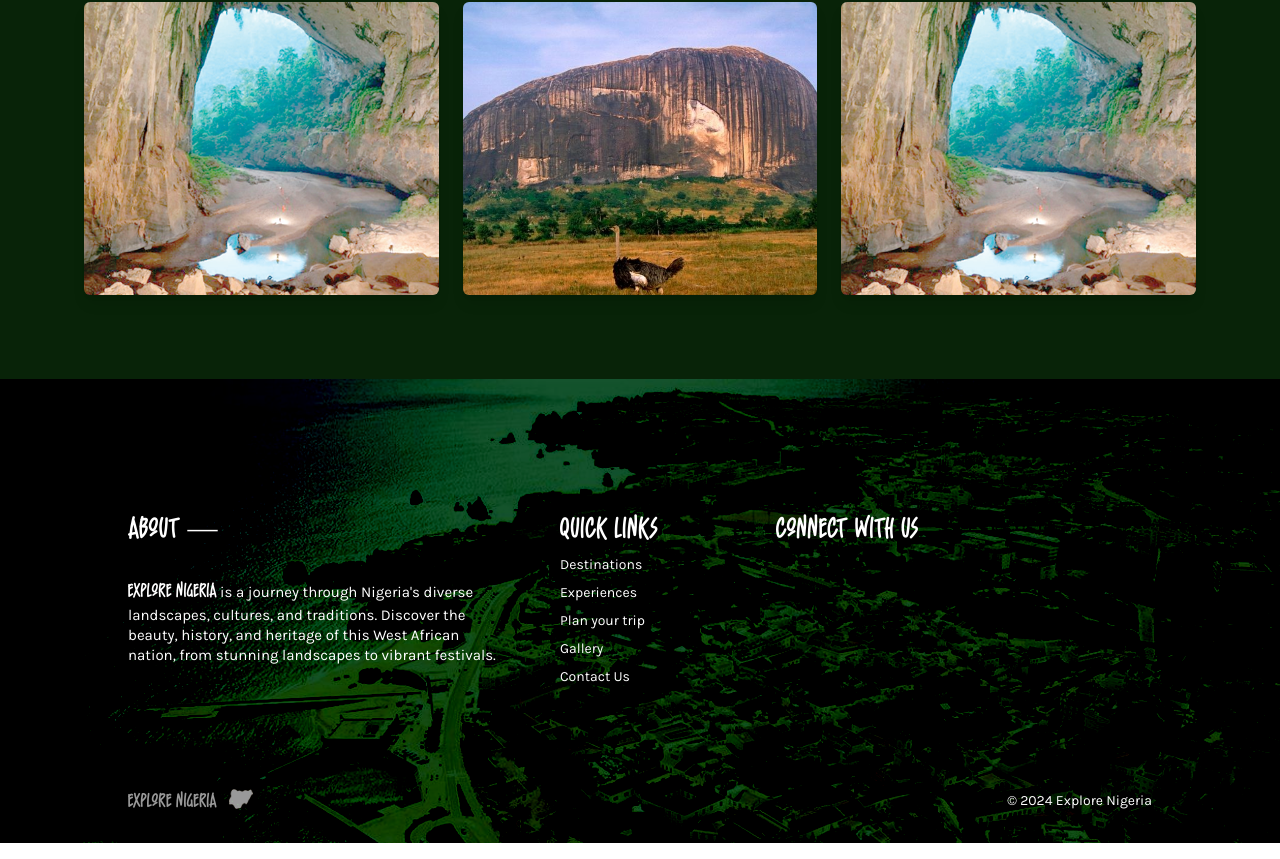
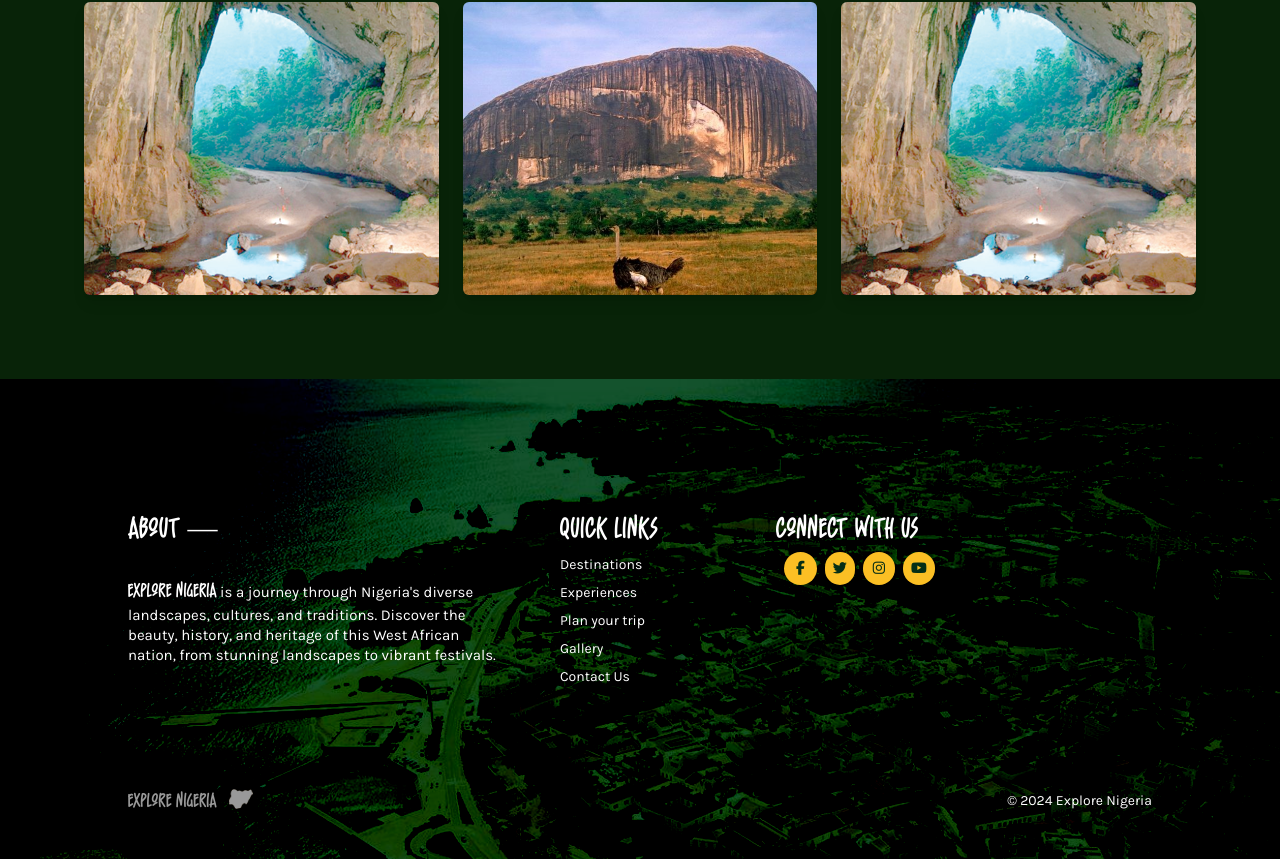
Before and after one commit to victorNwosu-Edusive/explore-nigeria, a React (Vite) app: page / in a window 1280 px wide. Shown: the part 4922-5781 px from the top of the page. Built offline with nearby package versions, Linux system fonts and the light colour scheme.

Commit message:
added fonts to footer

```diff
--- a/package.json
+++ b/package.json
@@ -12,6 +12,7 @@
     "deploy": "gh-pages -d build"
   },
   "dependencies": {
+    "@fortawesome/fontawesome-free": "^6.6.0",
     "framer-motion": "^11.11.11",
     "locomotive-scroll": "^4.1.4",
     "react": "^18.3.1",
--- a/src/components/footer.jsx
+++ b/src/components/footer.jsx
@@ -1,12 +1,14 @@
 import React from "react";
 import logo from "../assets/images/explore-nigeria-footer.png";
+import '@fortawesome/fontawesome-free/css/all.min.css';
+
 
 const Footer = () => {
 
     return (
         <>
 
-        <footer role="contentinfo" className="h-auto p-7 pt-16 md:pt-32 md:px-32 bg-footer-pattern bg-green-950 md:bg-green-900 bg-blend-color-burn bg-fixed bg-no-repeat bg-cover bg-center">
+        <footer role="contentinfo" className="h-auto p-11 pt-16 md:pt-32 md:px-32 bg-footer-pattern bg-green-950 md:bg-green-900 bg-blend-color-burn bg-fixed bg-no-repeat bg-cover bg-center">
 
 
         <div className="block md:grid md:grid-cols-5 gap-14 md:gap-14 text-sm text-white font-primary pb-16">
@@ -27,8 +29,24 @@ const Footer = () => {
           <a href="" className="hover:bg-amber-600 duration-300 ">Contact Us</a>
           </div>
 
-          <div className="grid *:py-1 pb-5">
+          <div className="grid col-span-2 *:py-1 pb-5">
+            <div className="grid-row space-x-2">
           <p className="font-heading text-3xl md:text-3xl text-white">Connect with us</p>
+          <div className="space-x-2 m-3">
+          <a href="https://facebook.com" target="_blank" rel="noopener noreferrer" className="hover:bg-amber-900 duration-300 bg-amber-400 text-green-950 p-2 px-3 rounded-full">
+              <i className="fab fa-facebook-f"></i>
+            </a>
+            <a href="https://twitter.com" target="_blank" rel="noopener noreferrer" className="hover:bg-amber-900 duration-300 bg-amber-400 text-green-950 p-2 rounded-full">
+              <i className="fab fa-twitter"></i>
+            </a>
+            <a href="https://instagram.com" target="_blank" rel="noopener noreferrer" className="hover:bg-amber-900 duration-300 bg-amber-400 text-green-950 p-2 px-[10px] rounded-full">
+              <i className="fab fa-instagram"></i>
+            </a>
+            <a href="https://youtube.com" target="_blank" rel="noopener noreferrer" className="hover:bg-amber-900 duration-300 bg-amber-400 text-green-950 p-2 rounded-full">
+              <i className="fab fa-youtube"></i>
+            </a>
+            </div>
+            </div>
           </div>
 
         </div>
```
Also changed, not shown: 1 other file (tests, documents, lock files or other folders).
